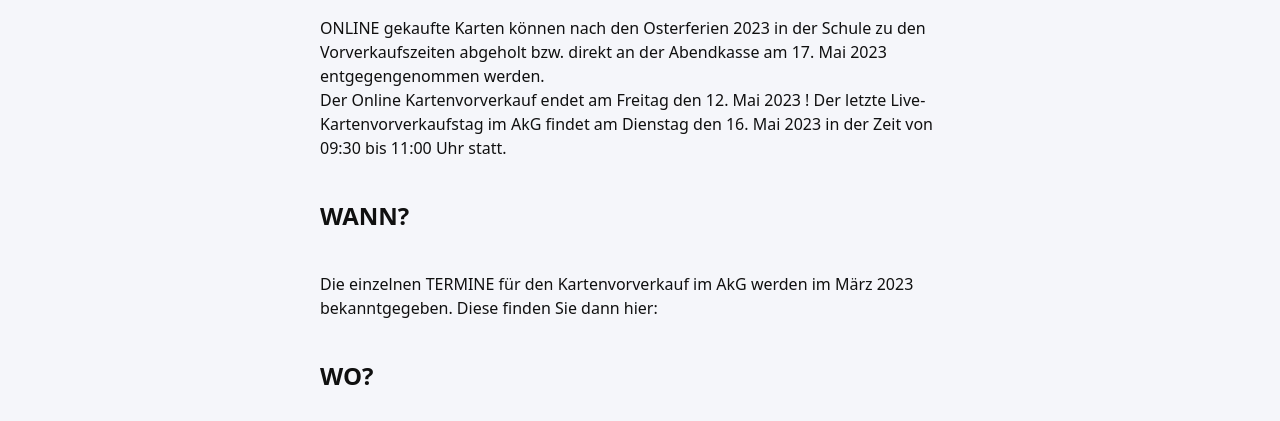
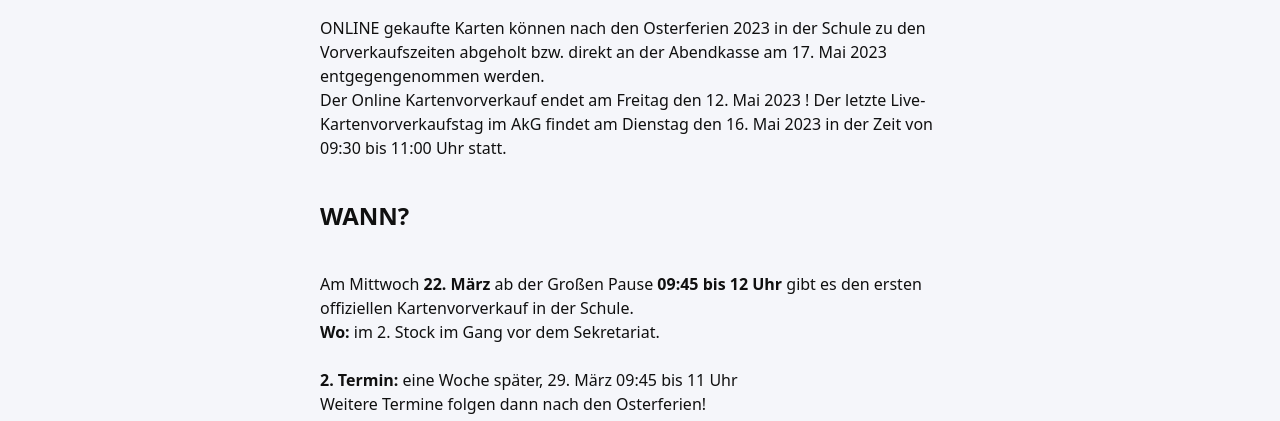
Before and after one commit to adamr04/akg_schulball_2025, a Gatsby site: page /reservation in a window 1280 px wide. Shown: the part 379-800 px from the top of the page. Built offline with nearby package versions, Linux system fonts and the light colour scheme; Gatsby itself is replaced by a stand-in of ours; some packages are replaced by stand-ins of ours.

Commit message:
Kartenvorverkauf
Informationen zum physischen Kartenvorverkauf wurden hinzugefuegt

```diff
--- a/src/components/ReservationForm/index.tsx
+++ b/src/components/ReservationForm/index.tsx
@@ -108,8 +108,10 @@ export const ReservationForm = () => {
         </p>
         <h3>WANN?</h3>
         <p>
-          Die einzelnen TERMINE für den Kartenvorverkauf im AkG werden im März 2023 bekanntgegeben.
-          Diese finden Sie dann hier:
+        Am Mittwoch <b>22. März</b> ab der Großen Pause <b>09:45 bis 12 Uhr</b> gibt es den ersten offiziellen Kartenvorverkauf in der Schule. <br></br>
+        <b>Wo:</b> im 2. Stock im Gang vor dem Sekretariat.<br></br> <br></br>
+        <b>2. Termin:</b> eine Woche später, 29. März 09:45 bis 11 Uhr <br></br>
+        Weitere Termine folgen dann nach den Osterferien!
         </p>
         <h3>WO?</h3>
         <p>
```
